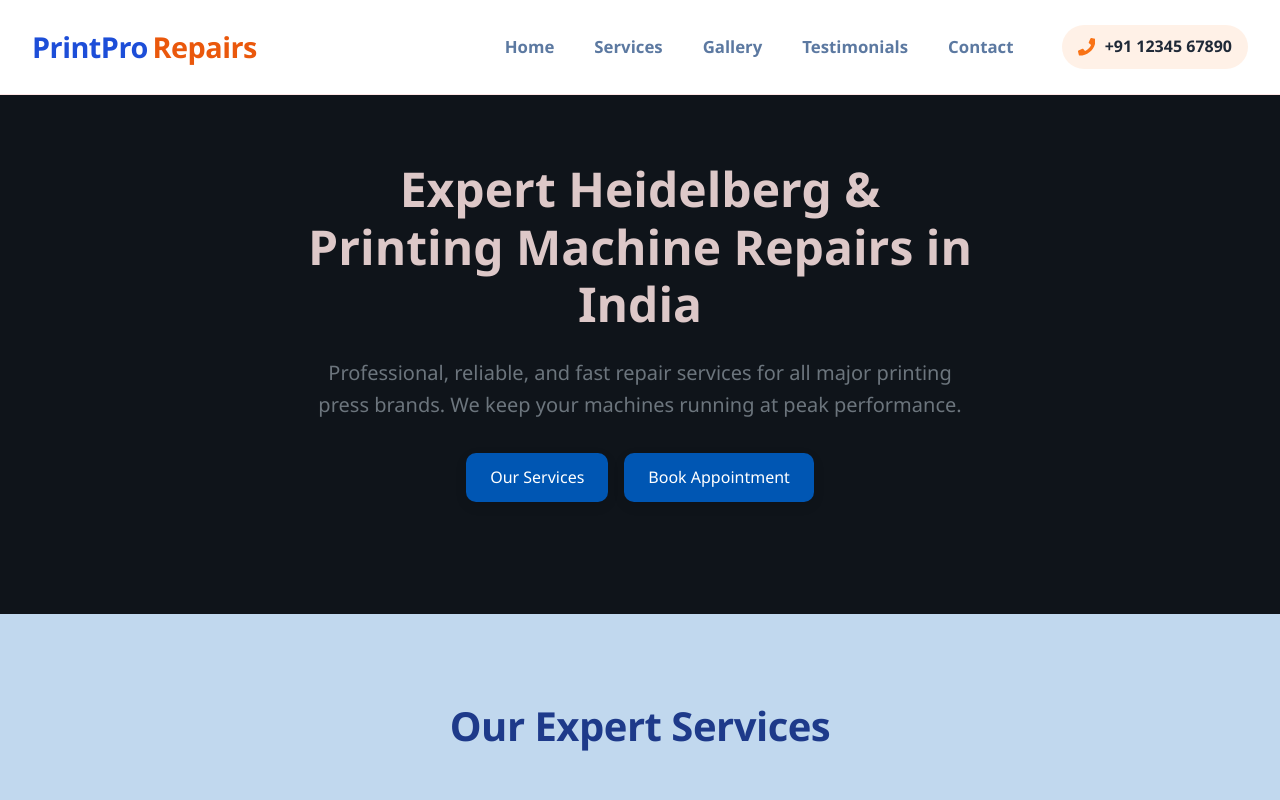
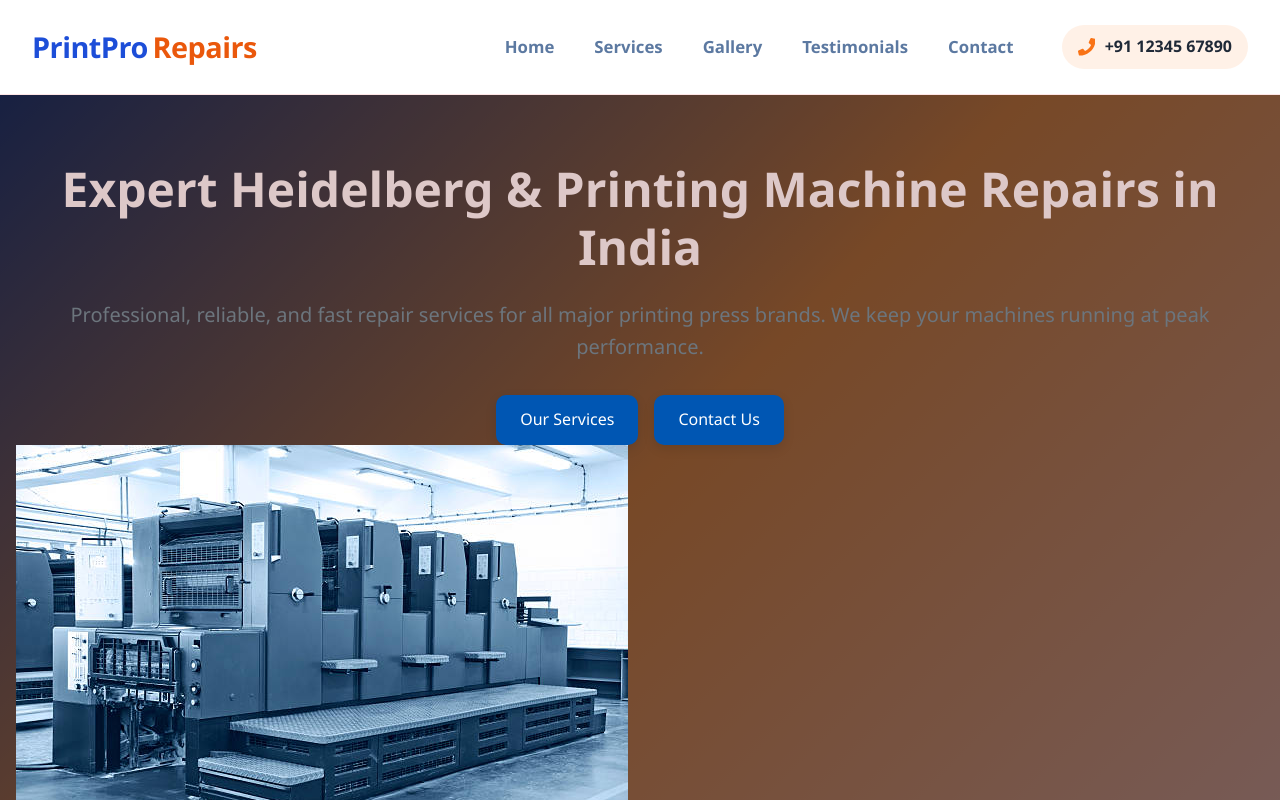
Before and after one commit to Sanjaychaurasia04/printing-repair-website, a React (Vite) app: page / in a window 1280 px wide. Shown: the top 800 px of the page. Built offline with nearby package versions, Linux system fonts and the light colour scheme; the HTML template or start-up script is replaced by a standard one.

Commit message:
fixing error

```diff
--- a/src/components/Hero.css
+++ b/src/components/Hero.css
@@ -1,6 +1,10 @@
 .hero-section {
   position: relative;
-  background-color: #1f2835; /* gray-900 */
+  background: linear-gradient(135deg,
+  rgba(30, 58, 138, 1) 0%,
+  rgb(240, 146, 78) 50%,
+  rgb(239, 189, 189) 100%);
+
   color: white;
   padding-top: 8rem; /* pt-32 */
   padding-bottom: 5rem; /* pb-20 */
--- a/src/components/Hero.jsx
+++ b/src/components/Hero.jsx
@@ -1,13 +1,16 @@
 import React from 'react';
+import hero from '../assets/hero.jpg'; // Replace with your image name
 import { Link } from 'react-router-dom';
 import './Hero.css';
+
 
 const Hero = () => {
   return (
     <section className="hero-section">
       <div className="hero-overlay"></div>
       <div className="hero-container">
-        <div className="hero-content">
+        {/* LEFT: Text Content */}
+        <div className="hero-left">
           <h1 className="hero-title">
             Expert Heidelberg & Printing Machine Repairs in India
           </h1>
@@ -19,10 +22,15 @@ const Hero = () => {
             <Link to="/services" className="btn btn-orange">
               Our Services
             </Link>
-            <a href="#appointment" className="btn btn-blue">
-              Book Appointment
-            </a>
+            <Link to="/contact" className="btn btn-blue">
+              Contact Us
+            </Link>
           </div>
+        </div>
+
+        {/* RIGHT: Image */}
+        <div className="hero-right">
+          <img src={hero} alt="Printing Machine Service" className="hero-image" />
         </div>
       </div>
     </section>
```
Also changed, not shown: src/assets/hero.jpg (added).
